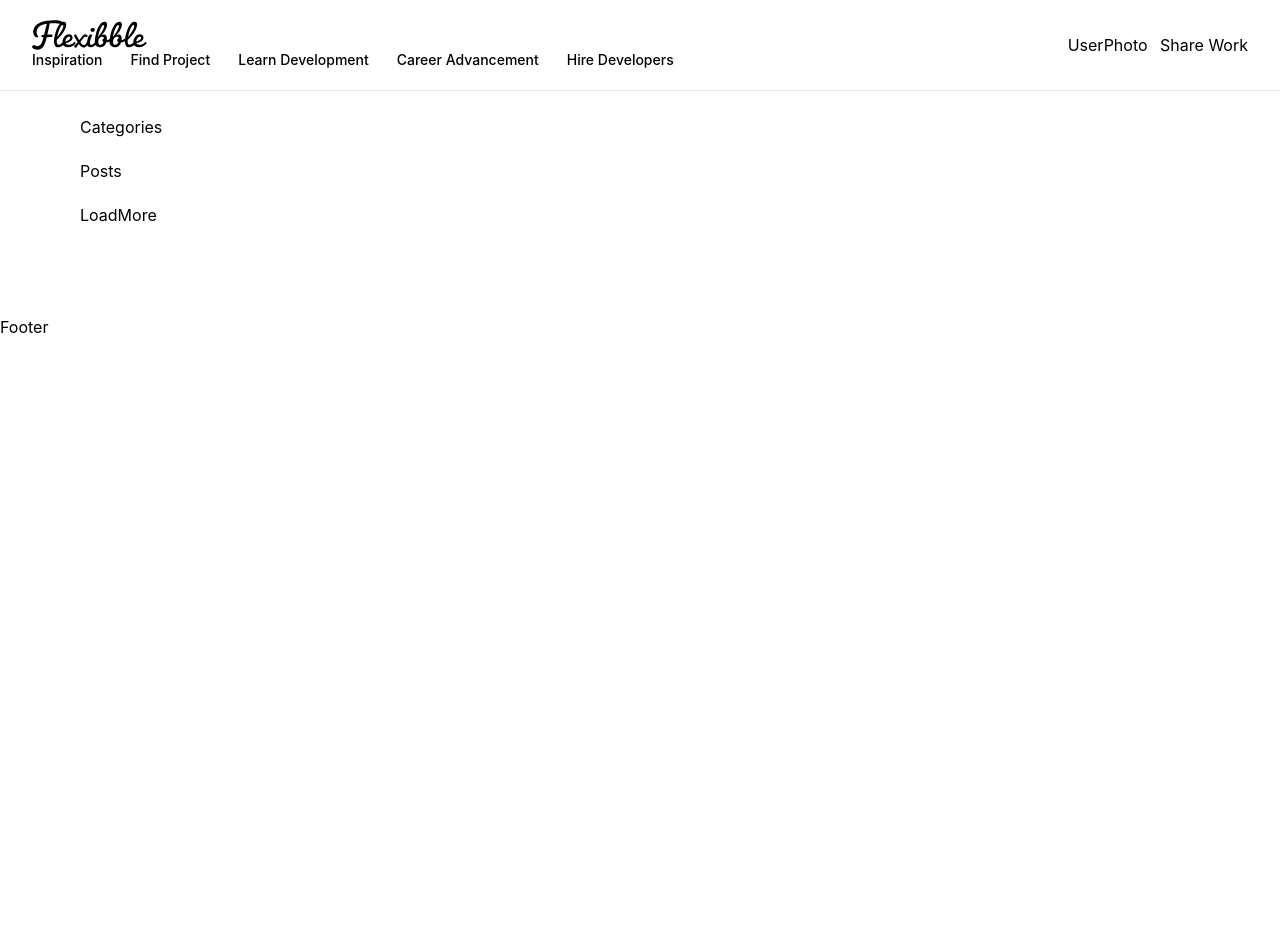
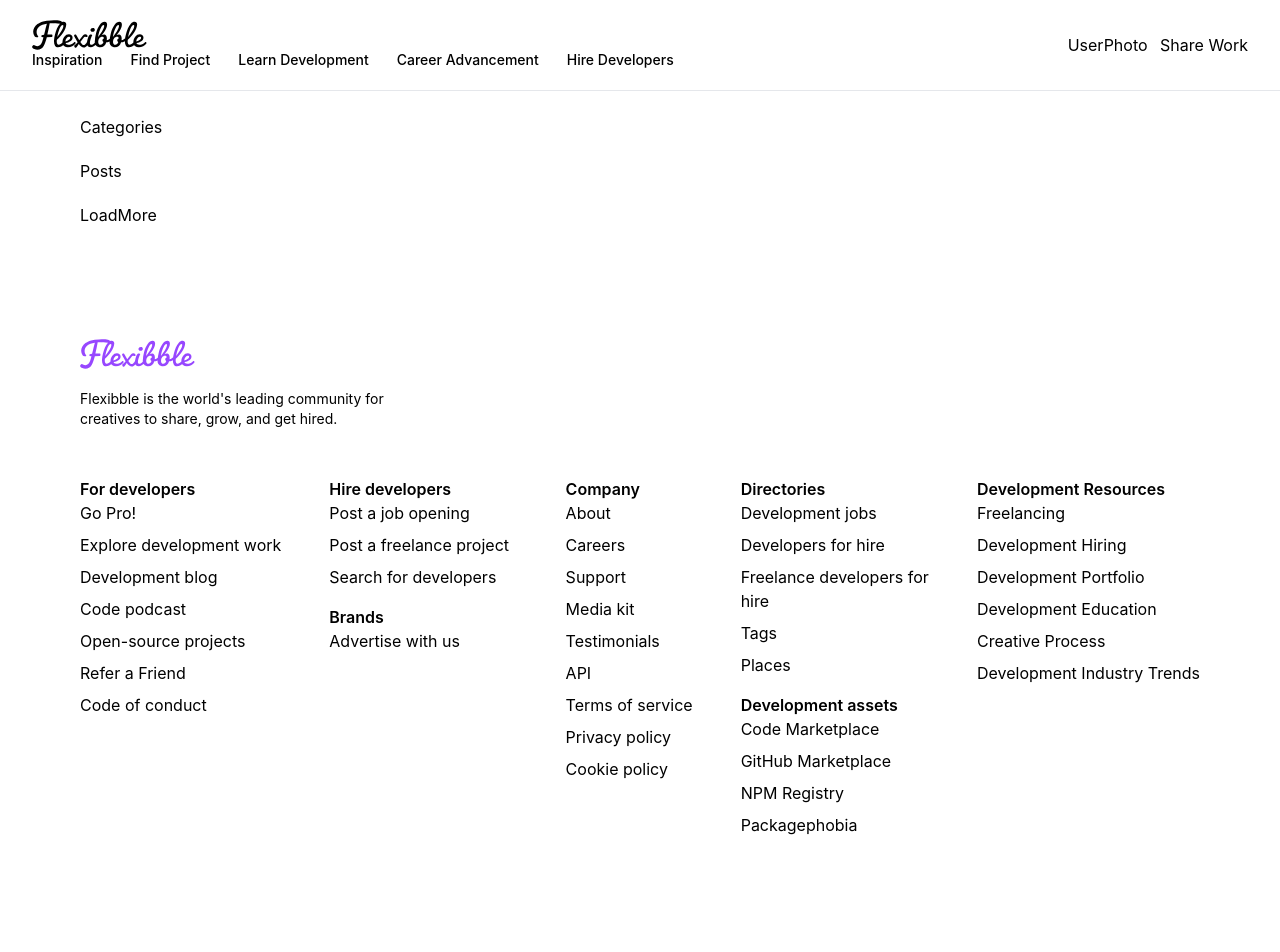
Before and after one commit to Kuldeep9711/Nextjs13_flexible, a Next.js app: page / in a window 1280 px wide. Shown: the top 952 px of the page. Before the commit the page ends 800 px from the top, so only its background shows below. Built offline with nearby package versions, Linux system fonts and the light colour scheme.

Commit message:
Implement footer columns

```diff
--- a/app/globals.css
+++ b/app/globals.css
@@ -1,15 +1,15 @@
-@import "tailwindcss";
+/* @import "tailwindcss";
 
-/* 1. Theme Variables - Use these via var(--name) or text-name */
+
 @theme {
   --color-light-white-100: rgba(59, 60, 152, 0.03);
   --color-nav-border: #e5e7eb;
 
-  /* Adding Inter font if you have the package installed */
+
   --font-inter: "Inter", sans-serif;
 }
 
-/* 2. Base Styles */
+
 @layer base {
   * {
     margin: 0;
@@ -23,7 +23,7 @@
   }
 }
 
-/* 3. Custom Utilities - Optimized for Tailwind v4 */
+
 @utility flex-center {
   display: flex;
   justify-content: center;
@@ -34,9 +34,11 @@
   display: flex;
   justify-content: space-between;
   align-items: center;
+  width: 100%;
 }
 
-/* Changed from flexStart to flex-start to match your Home.tsx code */
+
+
 @utility flex-start {
   display: flex;
   justify-content: flex-start;
@@ -62,11 +64,15 @@
 }
 
 @utility navbar {
-  @apply flex-between py-5 px-8 border-b border-b-nav-border gap-4;
+  @apply flexBetween py-5 px-8 border-b border-b-nav-border gap-4;
+}
+
+@utility footer_copyrights {
+  @apply max-sm:flex-col w-full mt-10;
 }
 
 
-/* 4. Custom Scrollbar (Standard CSS works fine here) */
+
 ::-webkit-scrollbar {
   width: 5px;
   height: 4px;
@@ -76,3 +82,97 @@
   background: #888;
   border-radius: 12px;
 }
+ */
+
+ @import "tailwindcss";
+
+@theme {
+  --color-light-white-100: rgba(59, 60, 152, 0.03);
+  --color-nav-border: #e5e7eb;
+  --font-inter: "Inter", sans-serif;
+}
+
+@layer base {
+  * {
+    margin: 0;
+    padding: 0;
+    box-sizing: border-box;
+  }
+  body {
+    @apply antialiased;
+    font-family: var(--font-inter);
+  }
+}
+
+/* --- Utilities --- */
+
+@utility flex-center {
+  display: flex;
+  justify-content: center;
+  align-items: center;
+}
+
+@utility flex-between {
+  display: flex;
+  justify-content: space-between;
+  align-items: center;
+  width: 100%;
+}
+
+@utility flex-start {
+  display: flex;
+  justify-content: flex-start;
+  align-items: center;
+}
+
+@utility text-small {
+  font-size: 0.875rem;
+  line-height: 1.25rem;
+  font-weight: 500;
+}
+
+@utility paddings {
+  /* Use standard CSS values for stability in v4 */
+  padding-top: 1.5rem;    /* py-6 */
+  padding-bottom: 1.5rem; /* py-6 */
+  padding-left: 1.25rem;  /* px-5 */
+  padding-right: 1.25rem; /* px-5 */
+
+  @media (min-width: 1024px) {
+    padding-left: 5rem;   /* lg:px-20 */
+    padding-right: 5rem;  /* lg:px-20 */
+  }
+}
+
+@utility navbar {
+  /* Fixed: replaced flexBetween with actual flex properties */
+  display: flex;
+  justify-content: space-between;
+  align-items: center;
+  padding: 1.25rem 2rem; /* py-5 px-8 */
+  border-bottom: 1px solid var(--color-nav-border);
+  gap: 1rem; /* gap-4 */
+}
+
+@utility footer_copyrights {
+  display: flex;
+  justify-content: space-between;
+  align-items: center;
+  width: 100%;
+  margin-top: 2.5rem; /* mt-10 */
+
+  @media (max-width: 640px) {
+    flex-direction: column;
+    gap: 1rem;
+  }
+}
+
+/* Custom Scrollbar */
+::-webkit-scrollbar {
+  width: 5px;
+  height: 4px;
+}
+::-webkit-scrollbar-thumb {
+  background: #888;
+  border-radius: 12px;
+}
--- a/components/Footer.tsx
+++ b/components/Footer.tsx
@@ -1,10 +1,66 @@
-import React from 'react'
+import { footerLinks } from "@/constants"
+import Image from "next/image"
+import Link from "next/link";
+
+type ColumnProps = {
+  title: string;
+  links: Array<string>
+}
+
+const FooterColumn = ({ title, links}: ColumnProps) => (
+  <div className="footer_column">
+    <h4 className="font-semibold">{title}</h4>
+    <ul className="flex flex-col gap-2 font-normal">
+      {links.map((link) => <Link href="/" key={link}>{link}
+      </Link> )}
+    </ul>
+  </div>
+)
+
 
 const Footer = () => {
   return (
-    <div>
-      Footer
-    </div>
+    <footer className='flex flex-col paddings w-full gap-20 bg-light-white'>
+      <div className='flex flex-col  gap-12 w-full'>
+        <div className='flex items-start flex-col'>
+           <Image
+           src="/logo-purple.svg"
+           width={115}
+           height={43}
+           alt="Flexibble"
+           />
+
+           <p className="text-start text-sm font-normal mt-5 max-w-xs">
+             Flexibble is the world's leading community for creatives to share, grow, and get hired.
+           </p>
+        </div>
+        <div className="flex flex-wrap gap-12">
+           <FooterColumn title={footerLinks[0].title} links={footerLinks[0].links} />
+
+      <div className="flex-1 flex flex-col gap-4">
+             <FooterColumn title={footerLinks[1].title} links={footerLinks[1].links} />
+              <FooterColumn title={footerLinks[2].title} links={footerLinks[2].links} />
+
+        </div>
+          <FooterColumn title={footerLinks[3].title} links={footerLinks[3].links} />
+
+           <div className="flex-1 flex flex-col gap-4">
+             <FooterColumn title={footerLinks[4].title} links={footerLinks[4].links} />
+              <FooterColumn title={footerLinks[5].title} links={footerLinks[5].links} />
+           </div>
+
+             <FooterColumn title={footerLinks[6].title} links={footerLinks[6].links} />
+        </div>
+      </div>
+
+      <div className=" flex-between footer_copyrights">
+        <p>@ 2026 Flexibble. All rights reserved</p>
+       <p className="text-gray">
+         <span className="text-black font-semibold">10,214</span>
+         Projects submitted
+       </p>
+      </div>
+    </footer>
   )
 }
 
```
